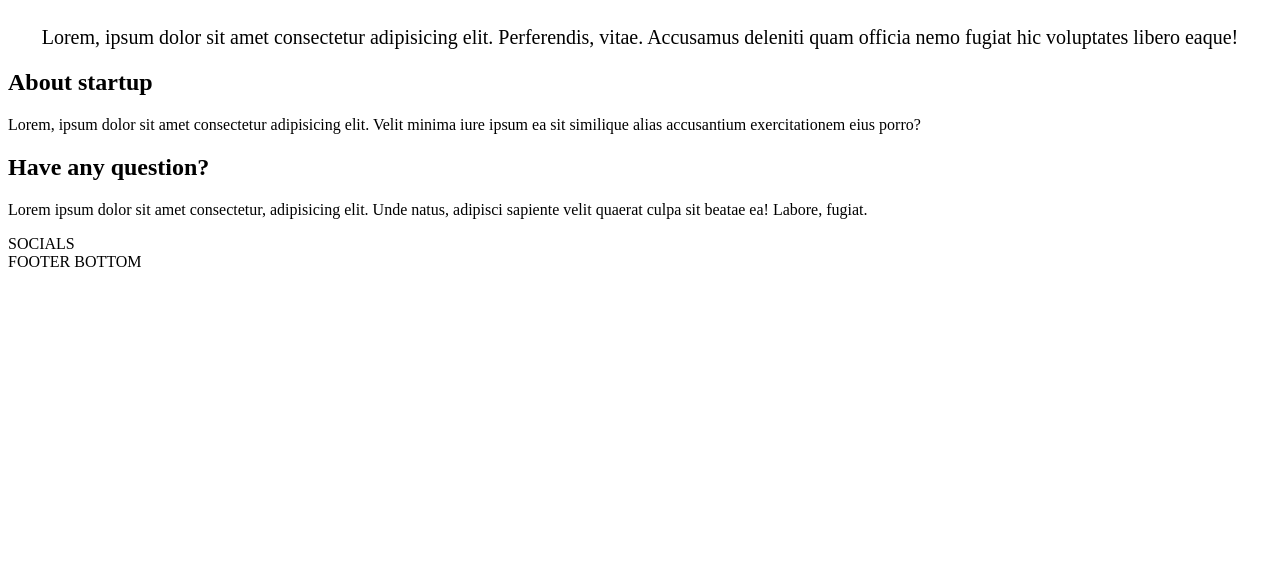
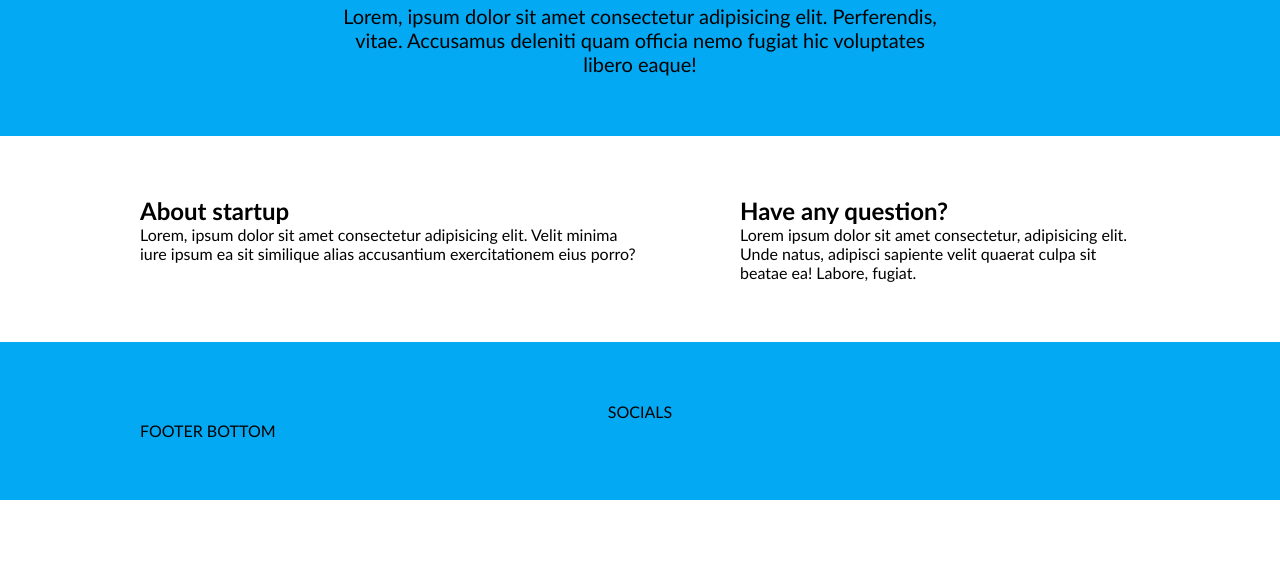
Before and after one commit to GiedreRag/5-coming-soon, a website: page index.html in a window 1280 px wide. Shown: the part 230-800 px from the top of the page. Drawn offline with Linux system fonts and the light colour scheme.

Commit message:
Correction

```diff
--- a/css/pages/home.css
+++ b/css/pages/home.css
@@ -1,4 +1,4 @@
-˚/* ateina is base */
+/* ateina is base */
 @import '../base/base.css';
 @import '../base/layout.css';
 
```
